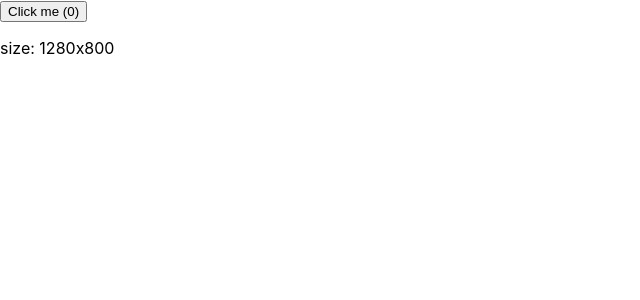
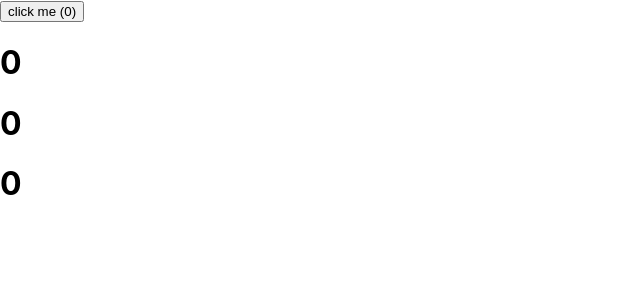
Before and after one commit to yyh321/react-new-feature, a React (Create React App) app: page / in a window 1280 px wide. Shown: the top 300 px of the page, without its empty margins (0-640 px from the left). Built offline with nearby package versions, Linux system fonts and the light colour scheme.

Commit message:
userContext用法

```diff
--- /dev/null
+++ b/src/ContextHooks.js
@@ -0,0 +1,56 @@
+import React, { useState, createContext,useContext } from "react";
+
+const CountContext = createContext();
+
+// Consumer写法
+class Foo extends React.Component {
+  render() {
+    return(
+      <div>
+        <CountContext.Consumer>
+          {
+            count => <h1> {count} </h1>
+          }
+        </CountContext.Consumer>
+      </div>
+    )
+  }
+}
+
+// contextTye 用法
+class Bar extends React.Component {
+  static contextType = CountContext;
+  render() {
+    const count = this.context;
+    return (
+      <div>
+        <h1> {count} </h1>
+      </div>
+    );
+  }
+}
+
+// useContext用法
+function Counter() {
+  const count = useContext(CountContext);
+  return (
+    <h1> {count} </h1>
+  );
+}
+
+function App(props) {
+  const [count, setCount] = useState(0);
+
+  return (
+    <>
+      <button onClick={() => setCount(count + 1)}> click me ({count}) </button>
+      <CountContext.Provider value={count} >
+        <Foo />
+        <Bar />
+        <Counter />
+      </CountContext.Provider>
+    </>
+  );
+}
+
+export default App;
--- a/src/index.js
+++ b/src/index.js
@@ -6,9 +6,10 @@
 // import Lazy from './Lazy';
 // import Memo from './Memo';
 // import UseState from './UseState'
+import ContextHooks from "./ContextHooks";
 import * as serviceWorker from './serviceWorker';
 
-ReactDOM.render(<App />, document.getElementById('root'));
+ReactDOM.render(<ContextHooks />, document.getElementById("root"));
 
 // If you want your app to work offline and load faster, you can change
 // unregister() to register() below. Note this comes with some pitfalls.
```
